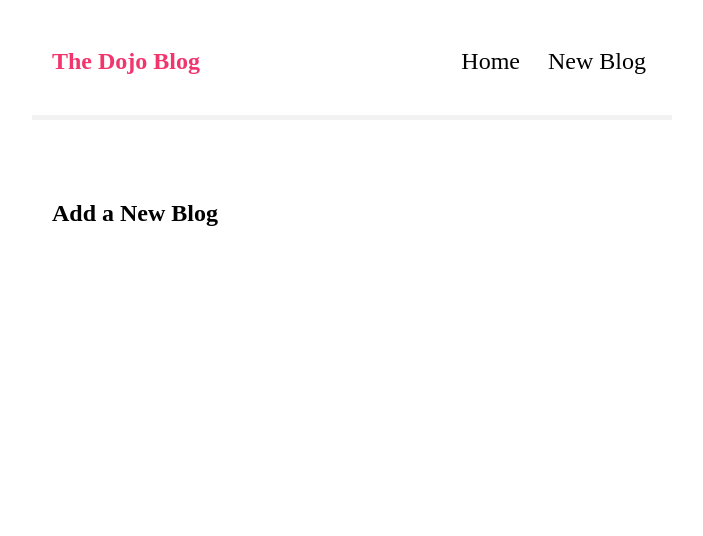
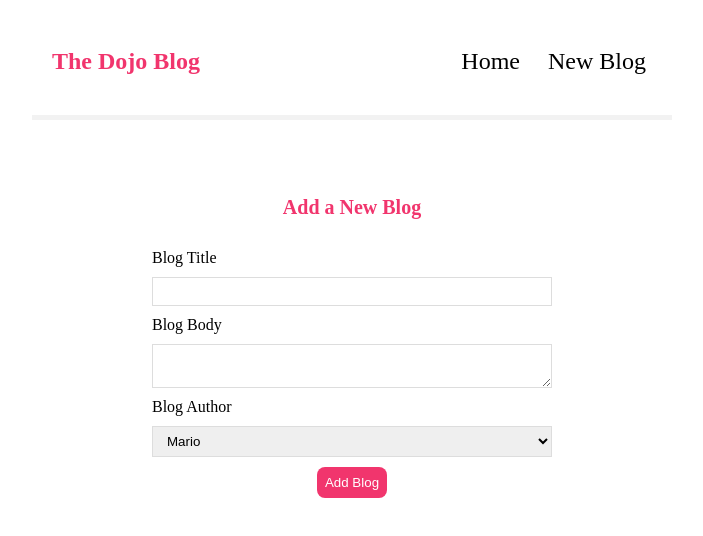
Before and after one commit to ralphvirtucio/Dojo-Blog, a React (Create React App) app: page /create in a window 1280 px wide. Shown: the top 536 px of the page, without its empty margins (288-991 px from the left). Built offline with nearby package versions, Linux system fonts and the light colour scheme.

Commit message:
create-component-staticv1

```diff
--- a/src/components/Create.js
+++ b/src/components/Create.js
@@ -1,10 +1,76 @@
 import React from 'react';
+import styled from 'styled-components';
+
+const Container = styled.div`
+  max-width: 400px;
+  margin: 0 auto;
+  text-align: center;
+`;
+
+const CreateLabel = styled.label`
+  text-align: left;
+  display: block;
+`;
+
+const CreateHeader = styled.h2`
+  font-size: 20px;
+  color: #f1356d;
+  margin-bottom: 30px;
+`;
+
+const CreateInput = styled.input`
+  width: 100%;
+  padding: 6px 10px;
+  margin: 10px 0;
+  border: 1px solid #ddd;
+  box-sizing: border-box;
+  display: block;
+`;
+
+const CreateTextArea = styled.textarea`
+  width: 100%;
+  padding: 6px 10px;
+  margin: 10px 0;
+  border: 1px solid #ddd;
+  box-sizing: border-box;
+  display: block;
+`;
+
+const CreateSelect = styled.select`
+  width: 100%;
+  padding: 6px 10px;
+  margin: 10px 0;
+  border: 1px solid #ddd;
+  box-sizing: border-box;
+  display: block;
+`;
+
+const CreateButton = styled.button`
+  background: #f1356d;
+  color: #fff;
+  border: 0;
+  padding: 8px;
+  border-radius: 8px;
+  cursor: pointer;
+`;
 
 const Create = () => {
   return (
-    <div>
-      <h2>Add a New Blog</h2>
-    </div>
+    <Container>
+      <CreateHeader>Add a New Blog</CreateHeader>
+      <form>
+        <CreateLabel>Blog Title</CreateLabel>
+        <CreateInput type="text" required />
+        <CreateLabel>Blog Body</CreateLabel>
+        <CreateTextArea required></CreateTextArea>
+        <CreateLabel>Blog Author</CreateLabel>
+        <CreateSelect>
+          <option value="mario">Mario</option>
+          <option value="yoshi">Yoshi</option>
+        </CreateSelect>
+        <CreateButton>Add Blog</CreateButton>
+      </form>
+    </Container>
   );
 };
 
```
Also changed, not shown: 1 other file (tests, documents, lock files or other folders).
